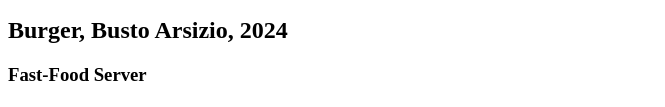
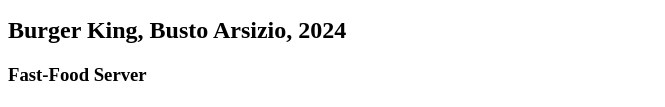
Before and after one commit to rottick/my-resume, a plain HTML site: page public/jobs.html in a window 1280 px wide. Shown: the part 283-390 px from the top of the page, without its empty margins (0-665 px from the left). Drawn offline with Linux system fonts and the light colour scheme.

Commit message:
Add files via upload

```diff
--- a/public/jobs.html
+++ b/public/jobs.html
@@ -19,7 +19,7 @@
         <li>Organization and Management of Training Schedules</li>
     </ul>
 
-    <h2>Burger, Busto Arsizio, 2024</h2>
+    <h2>Burger King, Busto Arsizio, 2024</h2>
     <h3>Fast-Food Server</h3>
     <h3>What did I do there?</h3>
     <ul>
```
